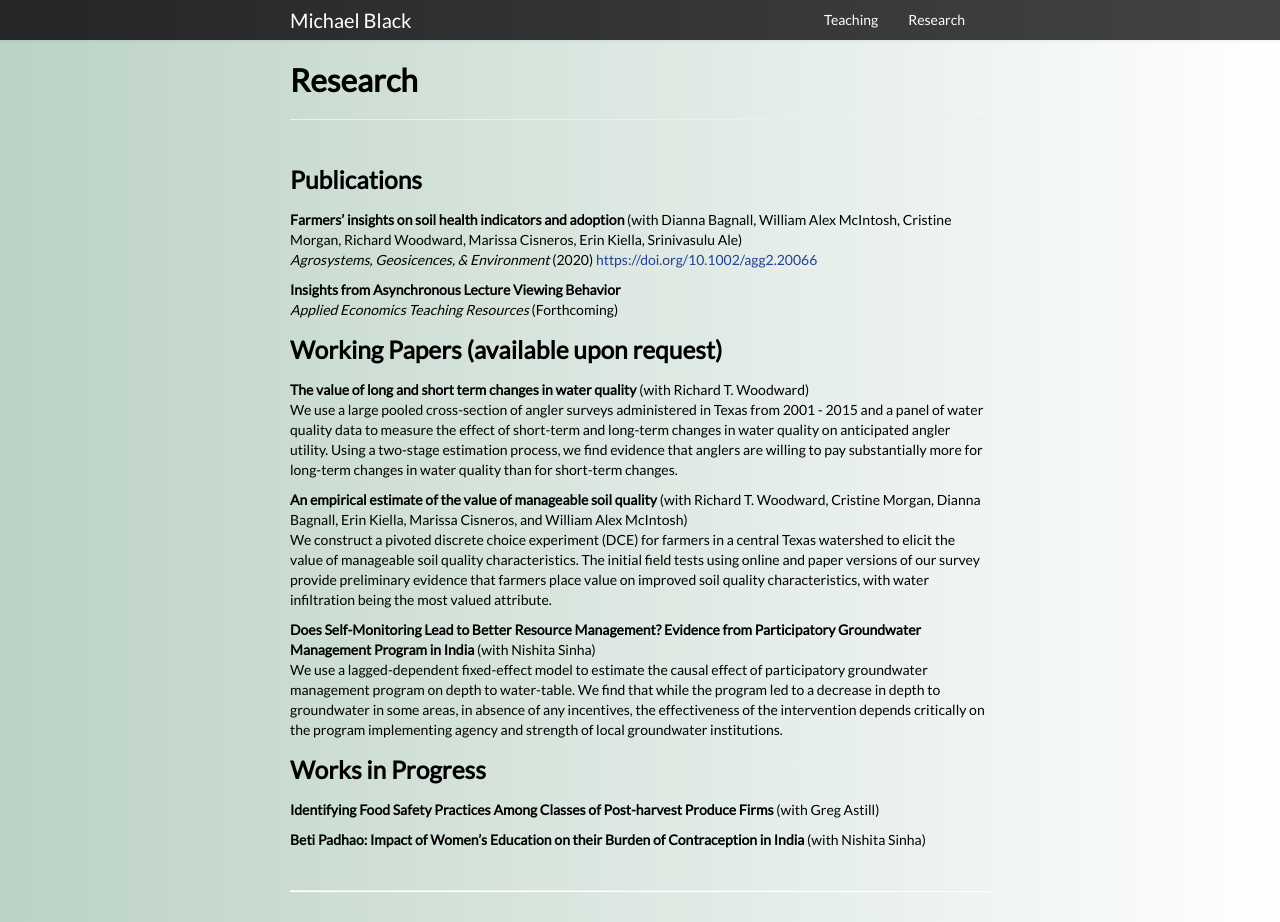
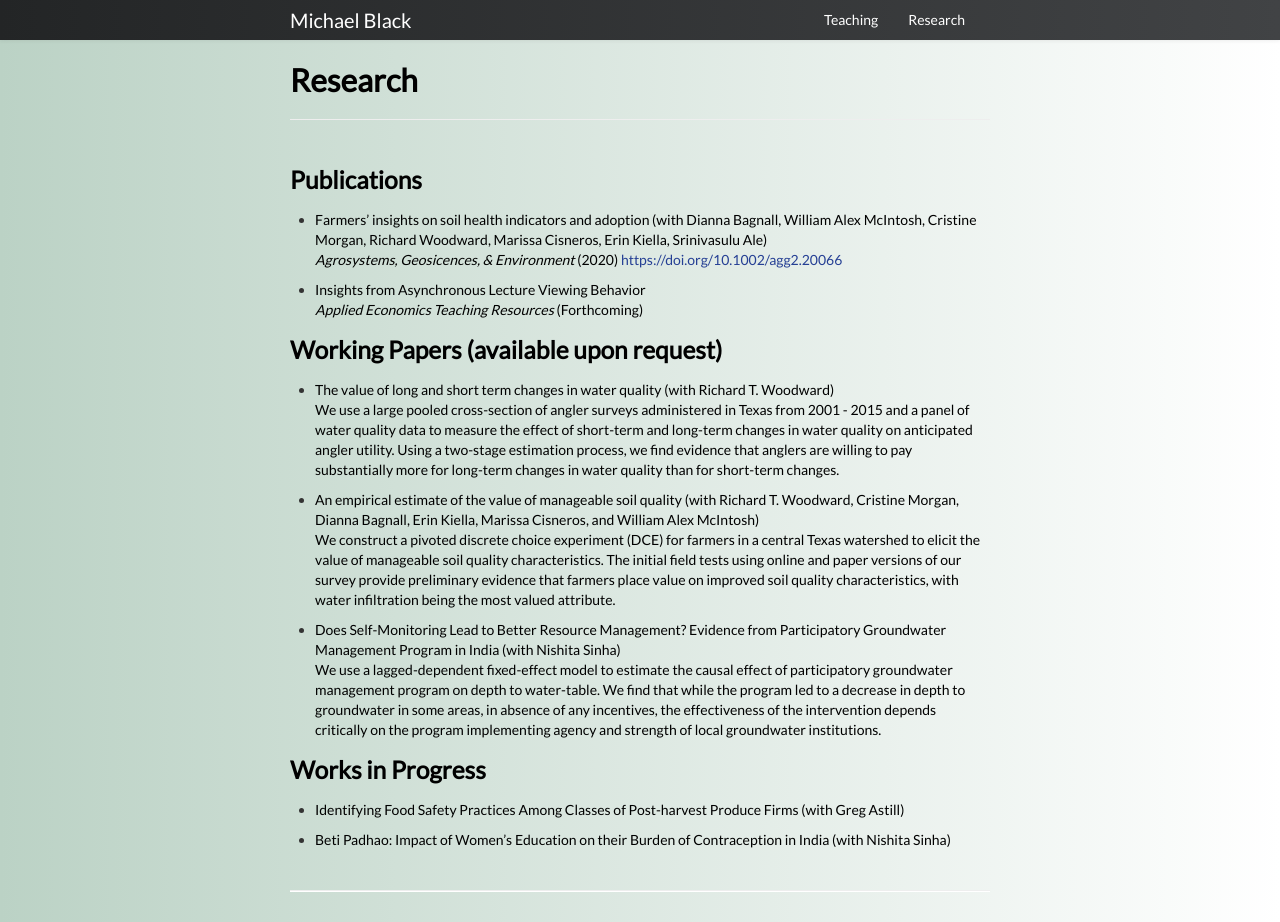
Before and after one commit to michael-black/michael-black.github.io, a Jekyll site: the page built from pages/research.md, in a window 1280 px wide. Built offline with Jekyll 4.4.1, drawn with Linux system fonts in a browser that asks for light colours.

```diff
--- a/pages/research.md
+++ b/pages/research.md
@@ -6,29 +6,29 @@ description: Michael's research
 
 ### Publications
 
-**Farmers’ insights on soil health indicators and adoption** (with Dianna Bagnall, William Alex McIntosh, Cristine Morgan, Richard Woodward, Marissa Cisneros, Erin Kiella, Srinivasulu Ale)
+* Farmers’ insights on soil health indicators and adoption (with Dianna Bagnall, William Alex McIntosh, Cristine Morgan, Richard Woodward, Marissa Cisneros, Erin Kiella, Srinivasulu Ale)
 *Agrosystems, Geosicences, & Environment* (2020) [https://doi.org/10.1002/agg2.20066](https://doi.org/10.1002/agg2.20066)
 
-**Insights from Asynchronous Lecture Viewing Behavior**
+* Insights from Asynchronous Lecture Viewing Behavior
 *Applied Economics Teaching Resources* (Forthcoming)
 
 ### Working Papers (available upon request)
 
-**The value of long and short term changes in water quality** (with Richard T. Woodward)
+* The value of long and short term changes in water quality (with Richard T. Woodward)
 We use a large pooled cross-section of angler surveys administered in Texas from 2001 - 2015 and a panel of water quality data to measure the effect of short-term and long-term changes in water quality on anticipated angler utility. Using a two-stage estimation process, we find evidence that anglers are willing to pay substantially more for long-term changes in water quality than for short-term changes.
 
-**An empirical estimate of the value of manageable soil quality** (with Richard T. Woodward, Cristine Morgan, Dianna Bagnall, Erin Kiella, Marissa Cisneros, and William Alex McIntosh)
+* An empirical estimate of the value of manageable soil quality (with Richard T. Woodward, Cristine Morgan, Dianna Bagnall, Erin Kiella, Marissa Cisneros, and William Alex McIntosh)
 We construct a pivoted discrete choice experiment (DCE) for farmers in a central Texas watershed to elicit the value of manageable soil quality characteristics. The initial field tests using online and paper versions of our survey provide preliminary evidence that farmers place value on improved soil quality characteristics, with water infiltration being the most valued attribute.
 
-**Does Self-Monitoring Lead to Better Resource Management? Evidence from Participatory Groundwater Management Program in India** (with Nishita Sinha)
+* Does Self-Monitoring Lead to Better Resource Management? Evidence from Participatory Groundwater Management Program in India (with Nishita Sinha)
 We use a lagged-dependent fixed-effect model to estimate the causal effect of participatory groundwater management program on depth to water-table. We find that while the program led to a decrease in depth to groundwater in some areas, in absence of any incentives, the effectiveness of the intervention depends critically on the program implementing agency and strength of local groundwater institutions.
 
 
 ### Works in Progress
 
-**Identifying Food Safety Practices Among Classes of Post-harvest Produce Firms** (with Greg Astill)
+* Identifying Food Safety Practices Among Classes of Post-harvest Produce Firms (with Greg Astill)
 
-**Beti Padhao: Impact of Women’s Education on their Burden of Contraception in India** (with Nishita Sinha)
+* Beti Padhao: Impact of Women’s Education on their Burden of Contraception in India (with Nishita Sinha)
 
 
 <!-- Note: this is how to write a comment in HTML. Everything in here won't show up on your webpage.-->
```
